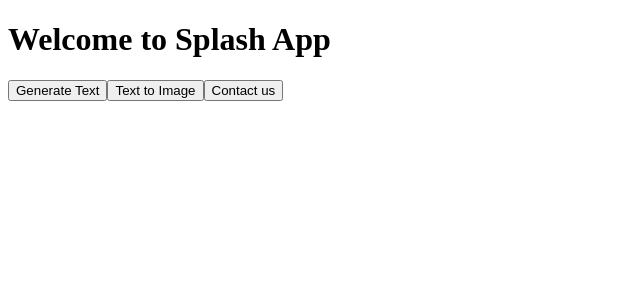
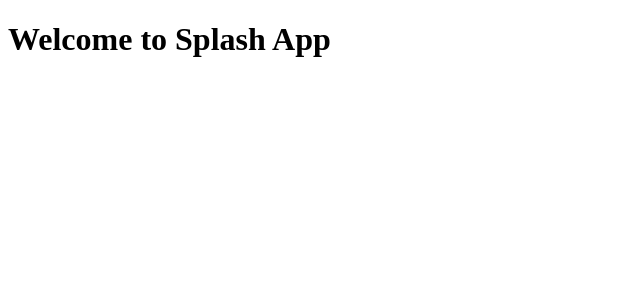
Before and after one commit to felikz97/alx-project-0x03-setup, a Next.js app in the folder alx-project-0x03/: page / in a window 1280 px wide. Shown: the top 300 px of the page, without its empty margins (0-640 px from the left). Built offline with nearby package versions, Linux system fonts and the light colour scheme.

Commit message:
importing google fonts

```diff
--- a/alx-project-0x03/pages/index.tsx
+++ b/alx-project-0x03/pages/index.tsx
@@ -1,26 +1,9 @@
-import Button from "@/components/common/Button";
-import { useRouter } from "next/router";
-import { PageRouteProps } from "@/interface";
-
-export default function Home() {
-  const router = useRouter()
-
-  // Imeperative routing with useRouter
-  const routeToNextPage  = ({ pageRoute }: PageRouteProps) => {
-    router.push(pageRoute, undefined, { shallow: false})
-  }
-
+const Home = () => {
   return (
-    <div className="min-h-screen bg-gray-100 flex flex-col justify-center items-center text-center">
-      {/* Welcome Message */}
-      <h1>Welcome to Splash App</h1>
-
-      {/* Navigation Options */}
-      <div className="flex gap-6">
-        <Button action={() => routeToNextPage({ pageRoute: '/generate-text-ai' })} buttonLabel="Generate Text" buttonBackgroundColor="blue" />
-        <Button action={() => routeToNextPage({ pageRoute: '/text-to-image'})} buttonLabel="Text to Image" buttonBackgroundColor="green" />
-        <Button action={() => routeToNextPage({ pageRoute: '/counter-app'})} buttonLabel="Contact us" buttonBackgroundColor="orange" />
-      </div>
-    </div>
+   <div>
+    <h1> Welcome to Splash App </h1>
+   </div>
   );
 }
+
+export default Home;
```
